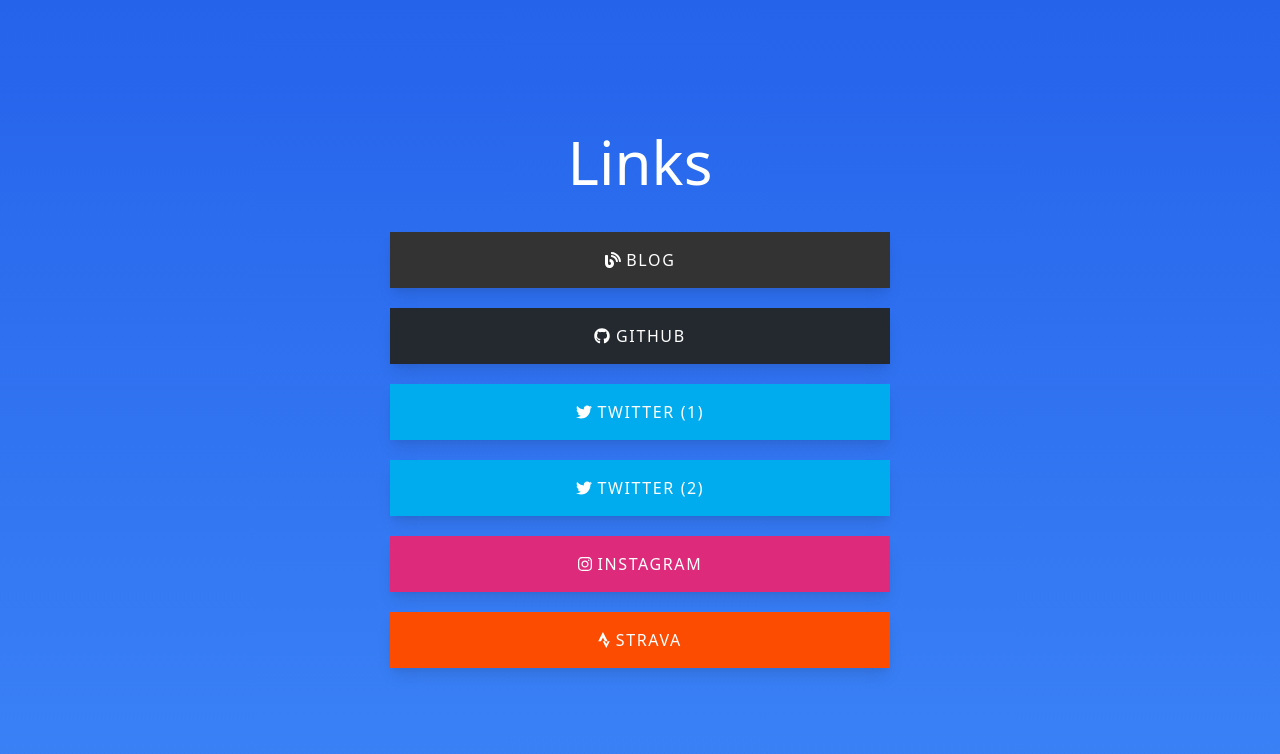
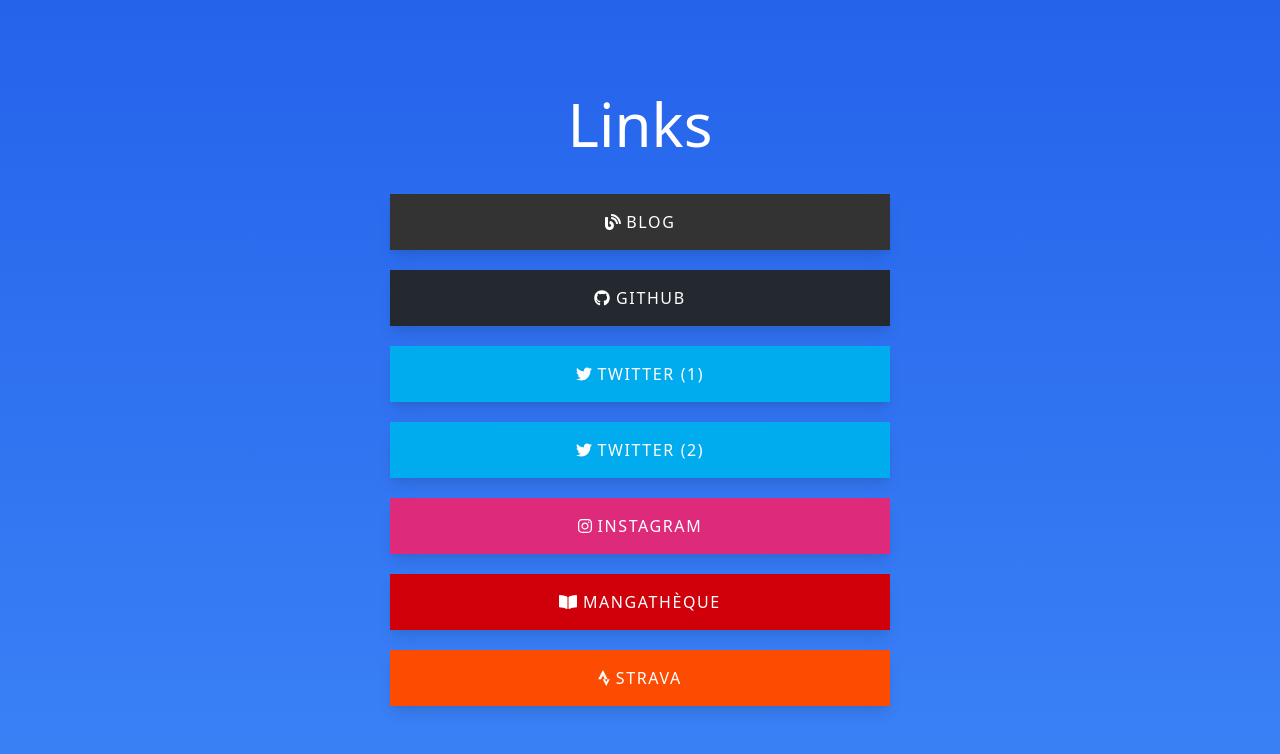
Before and after one commit to Kocal/links, a Vue app: page / in a window 1280 px wide. Shown: the top 754 px of the page. Built offline with nearby package versions, Linux system fonts and the light colour scheme.

Commit message:
feat: add mangatheque link

```diff
--- a/src/App.vue
+++ b/src/App.vue
@@ -31,6 +31,10 @@
         <FontAwesomeIcon :icon="['fab', 'instagram']" />
         Instagram
       </Link>
+      <Link url="https://www.mangacollec.com/user/kocal/collection" class="bg-[#CF000A] filter hover:brightness-125 text-white">
+        <FontAwesomeIcon :icon="['fa', 'book-open']" />
+        Mangathèque
+      </Link>
       <Link url="https://www.strava.com/athletes/62379808" class="bg-[#fc4c02] filter hover:brightness-125 text-white">
         <FontAwesomeIcon :icon="['fab', 'strava']" />
         Strava
--- a/src/main.ts
+++ b/src/main.ts
@@ -3,10 +3,10 @@
 import App from './App.vue';
 import { FontAwesomeIcon } from '@fortawesome/vue-fontawesome';
 import { library } from '@fortawesome/fontawesome-svg-core';
-import { faBlog } from '@fortawesome/free-solid-svg-icons';
+import { faBlog, faBookOpen } from '@fortawesome/free-solid-svg-icons';
 import { faInstagram, faTwitter, faGithub, faStrava } from '@fortawesome/free-brands-svg-icons';
 
-library.add(faBlog, faInstagram, faTwitter, faGithub, faStrava);
+library.add(faBlog, faBookOpen, faInstagram, faTwitter, faGithub, faStrava);
 
 const app = createApp(App);
 app.component('FontAwesomeIcon', FontAwesomeIcon);
```
